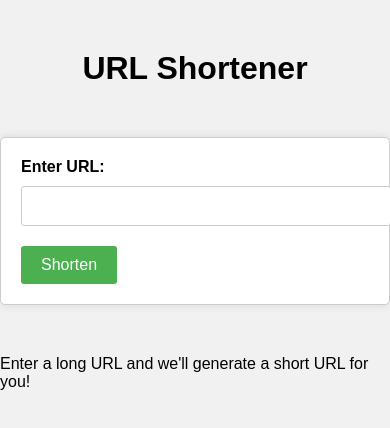
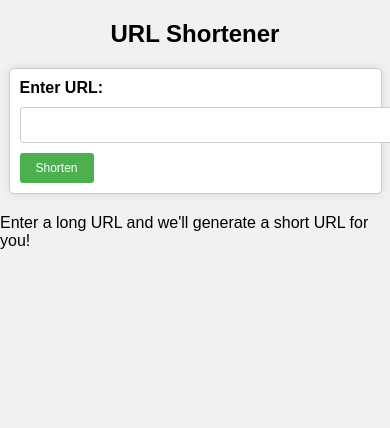
Before and after one commit to peterpapas/go_url_shortner, a plain HTML site: page index.html in a window 390 px wide. Drawn offline with Linux system fonts and the light colour scheme.

Commit message:
Added media quearies for breakpoints

```diff
--- a/style.css
+++ b/style.css
@@ -1,3 +1,4 @@
+/* Default styles */
 body {
   font-family: Arial, sans-serif;
   background-color: #f1f1f1;
@@ -49,3 +50,49 @@ button[type="submit"] {
 button[type="submit"]:hover {
   background-color: #3e8e41;
 }
+
+/* Breakpoints for mobile and tablet screens */
+@media (max-width: 768px) {
+  h1 {
+    font-size: 28px;
+    margin-top: 30px;
+  }
+
+  form {
+    max-width: 90%;
+    margin: 30px auto;
+    padding: 15px;
+  }
+
+  input[type="text"] {
+    font-size: 14px;
+  }
+
+  button[type="submit"] {
+    margin-top: 15px;
+    font-size: 14px;
+  }
+}
+
+@media (max-width: 480px) {
+  h1 {
+    font-size: 24px;
+    margin-top: 20px;
+  }
+
+  form {
+    max-width: 90%;
+    margin: 20px auto;
+    padding: 10px;
+  }
+
+  input[type="text"] {
+    font-size: 12px;
+  }
+
+  button[type="submit"] {
+    margin-top: 10px;
+    font-size: 12px;
+    padding: 8px 16px;
+  }
+}
```
